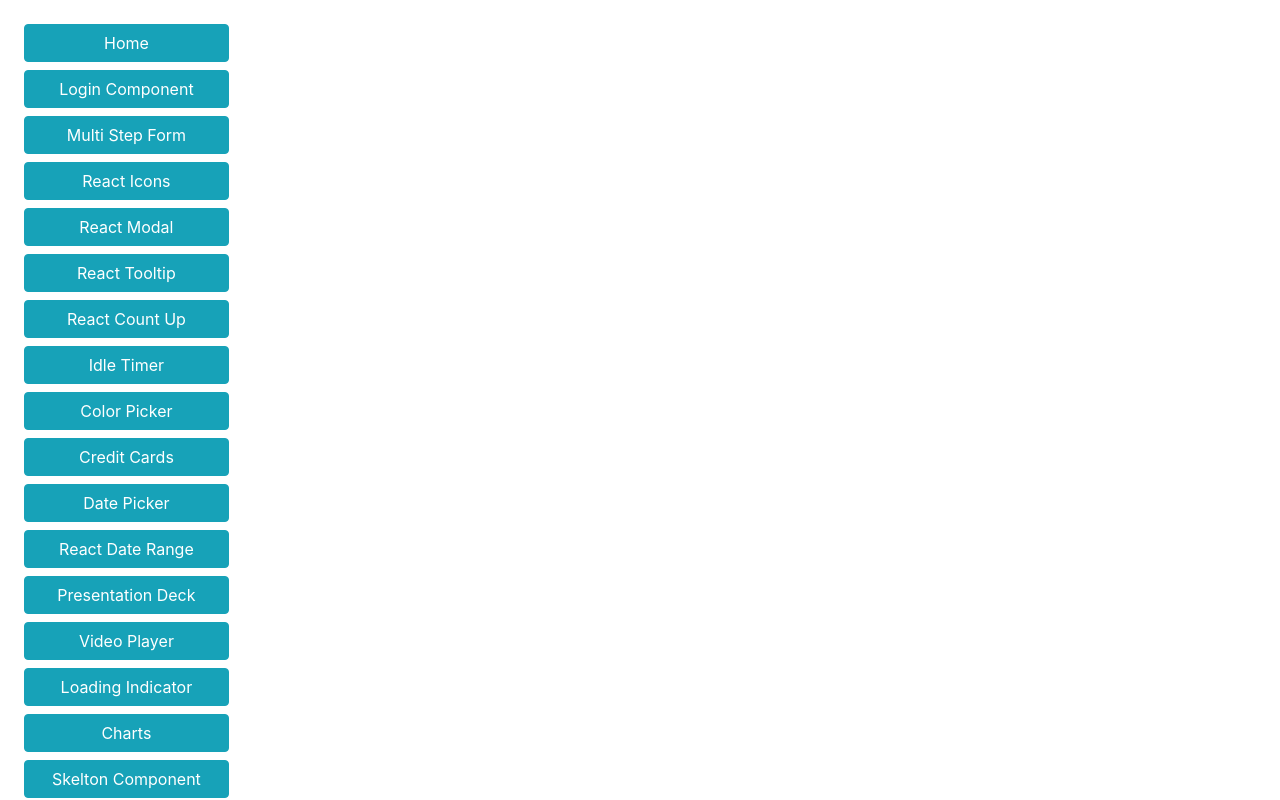
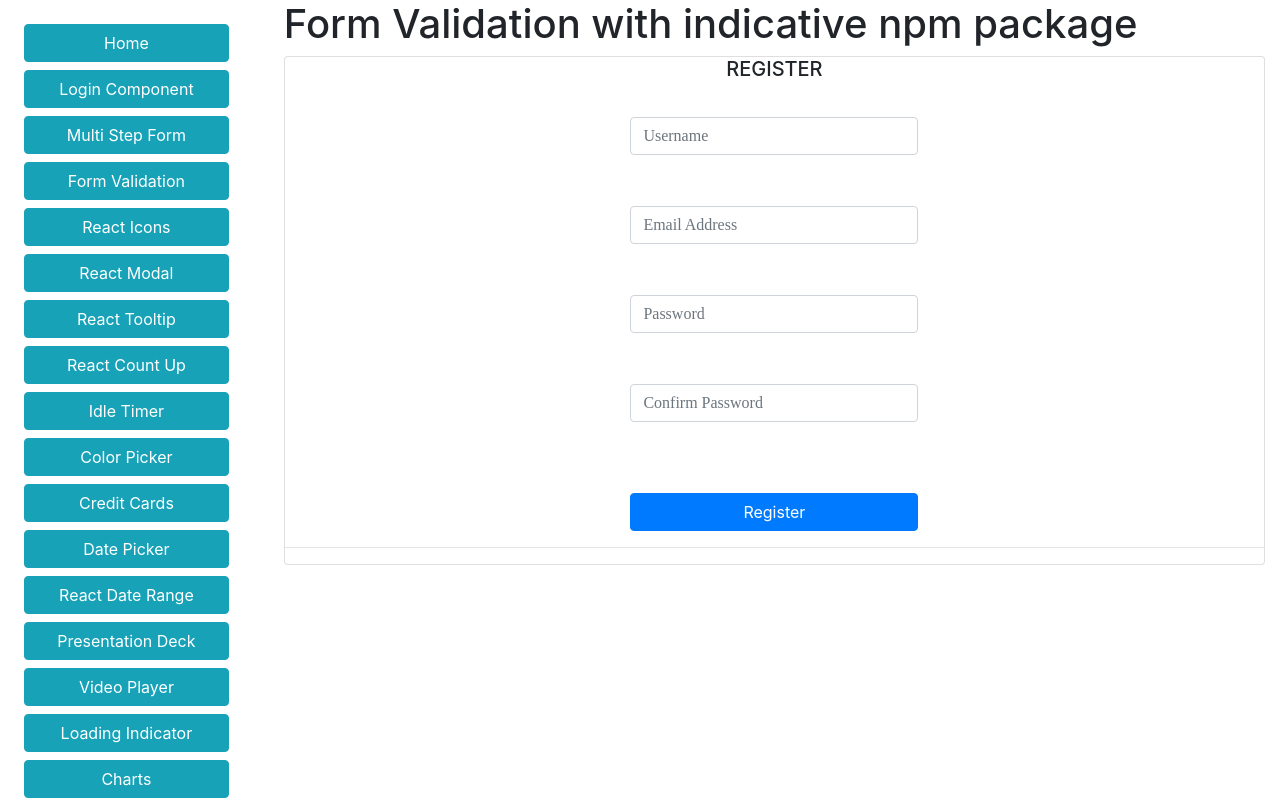
Before and after one commit to supuni9622/React-Components-Mix, a React (Create React App) app in the folder react-mix/: page /formValidation in a window 1280 px wide. Built offline with nearby package versions, Linux system fonts and the light colour scheme.

Commit message:
Tested form validation libraray

```diff
--- a/react-mix/package.json
+++ b/react-mix/package.json
@@ -6,6 +6,7 @@
     "@testing-library/jest-dom": "^5.11.4",
     "@testing-library/react": "^11.1.0",
     "@testing-library/user-event": "^12.1.10",
+    "indicative": "^7.4.4",
     "react": "^17.0.1",
     "react-bootstrap": "^1.4.0",
     "react-dom": "^17.0.1",
--- a/react-mix/src/App.js
+++ b/react-mix/src/App.js
@@ -29,6 +29,7 @@ import ReactUserAvatar from './components/userAvatar/ReactUserAvatar';
 import Drawer from './components/drawer/Drawer';
 import NumberFormat from './components/numeral/NumberFormat';
 import HeatMapComponent from './components/heatMap/HeatMapComponent';
+import FormValidation from './components/formValidation/FormValidation';
 
 import './App.css';
 
@@ -44,6 +45,7 @@ const App = () => {
             <Route exact path='/' component={Home}/>
             <Route path='/login-component' component={LoginComponent}/>
             <Route path='/multi-step-form' component={MultiStepForm}/>
+            <Route path='/formValidation' component={FormValidation}/>
             <Route path='/react-icons' component={ReactIcons}/>
             <Route path='/react-modal' component={ReactModal}/>
             <Route path='/react-tooltip' component={ReactToolTip}/>
--- a/react-mix/src/components/Home.js
+++ b/react-mix/src/components/Home.js
@@ -86,6 +86,15 @@ const Home = () => {
             <div className='box box26'>
                 Drawer
             </div>
+            <div className='box box27'>
+                Heat Map
+            </div>
+            <div className='box box28'>
+                Number Format
+            </div>
+            <div className='box box29'>
+                Form Validation
+            </div>
         </div>
         </Container>
     )
--- a/react-mix/src/components/Navigation.js
+++ b/react-mix/src/components/Navigation.js
@@ -7,6 +7,7 @@ const Navigation = () => {
             <Link to='/' className='btn btn-info mb-2 w-100'>Home</Link> <br/>
             <Link to='/login-component' className='btn btn-info mb-2 w-100'>Login Component</Link> <br/>
             <Link to='/multi-step-form' className='btn btn-info mb-2 w-100'>Multi Step Form</Link> <br/>
+            <Link to='/formValidation' className='btn btn-info mb-2 w-100'>Form Validation</Link> <br/>
             <Link to='/react-icons' className='btn btn-info mb-2 w-100'>React Icons</Link> <br/>
             <Link to='/react-modal' className='btn btn-info mb-2 w-100'>React Modal</Link> <br/>
             <Link to='/react-tooltip' className='btn btn-info mb-2 w-100'>React Tooltip</Link> <br/>
--- /dev/null
+++ b/react-mix/src/components/formValidation/FormValidation.js
@@ -0,0 +1,76 @@
+import React, {useState, useCallback} from 'react';
+import { validateAll } from 'indicative';
+
+// Didn't work for me. Also there is no proper documentation
+
+const FormValidation = () => {
+
+    const [name, setName] = useState('');
+    const [email, setEmail] = useState('');
+    const [password, setPassword] = useState('');
+    const [passwordConfirm, setPasswordConfirm] = useState('');
+
+    const handleChange = useCallback((e) => {
+            setName(e.target.value);
+            setEmail(e.target.value);
+            setPassword(e.target.value);
+            setPasswordConfirm(e.target.value);
+
+        },[setName,setEmail,setPassword,setPasswordConfirm]);
+
+    const handleSubmit = useCallback((e) => {
+        e.preventDefault();
+
+        // Validating user using indicative package
+        //const data = {};
+        // data.name = name;
+        // data.email = email;
+        // data.password = password;
+        // data.passwordConfirm = passwordConfirm;
+       // const data = name;
+
+        const rules = {
+            name : 'required|string',
+            email : 'required|email',
+            password : 'required|string|min:6|confirmed'
+        };
+
+        validateAll({name,email,password,passwordConfirm}, rules)
+            .then(()=> {
+                console.log('success');
+            })
+            .catch(e => {
+                console.log(e); // show errors
+            });
+
+    },[name,email,password,passwordConfirm]);
+
+    return (
+        <div className='container'>
+            <h1>Form Validation with indicative npm package</h1>
+            <div className='card card-shadowed p-50 w-400 mb-0' style={{maxWidth:'100%'}}>
+                <h5 className='text-center text-uppercase'>Register</h5>
+                <br/>
+                <form style={{alignSelf:'center'}} onSubmit={handleSubmit}>
+                    <div className='form-group '>
+                        <input type='text' className='form-control' placeholder='Username' name='name' value={name} onChange={handleChange}/>
+                    </div>
+                    <div className='form-group'>
+                        <input type='text' className='form-control' placeholder='Email Address' name='email' value={email} onChange={handleChange}/>
+                    </div>
+                    <div className='form-group'>
+                        <input type='password' className='form-control' placeholder='Password' name='password' value={password} onChange={handleChange}/>
+                    </div>
+                    <div className='form-group'>
+                        <input type='password' className='form-control' placeholder='Confirm Password' name='passwordConfirm' value={passwordConfirm} onChange={handleChange}/>
+                    </div>
+                    <br/>
+                    <button className='btn btn-bold btn-block btn-primary' type='submit'> Register </button>
+                </form>
+                <hr className='w-30'/>
+            </div>
+        </div>
+    )
+}
+
+export default FormValidation
```
Also changed, not shown: 1 other file (tests, documents, lock files or other folders).
